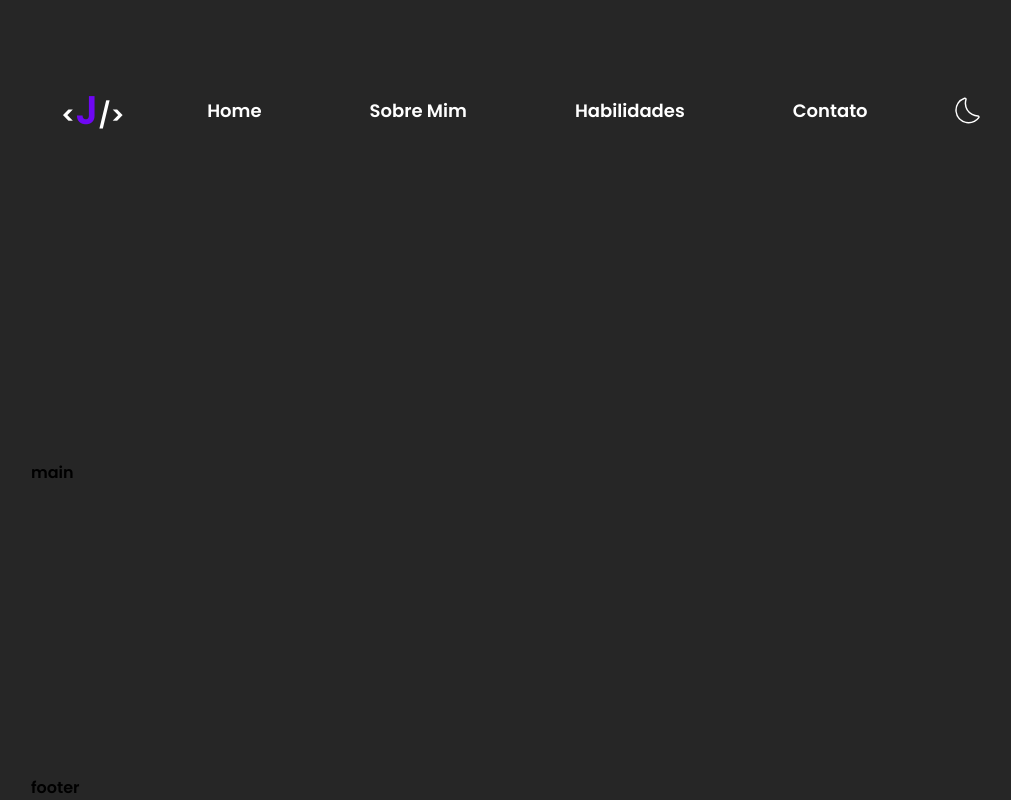
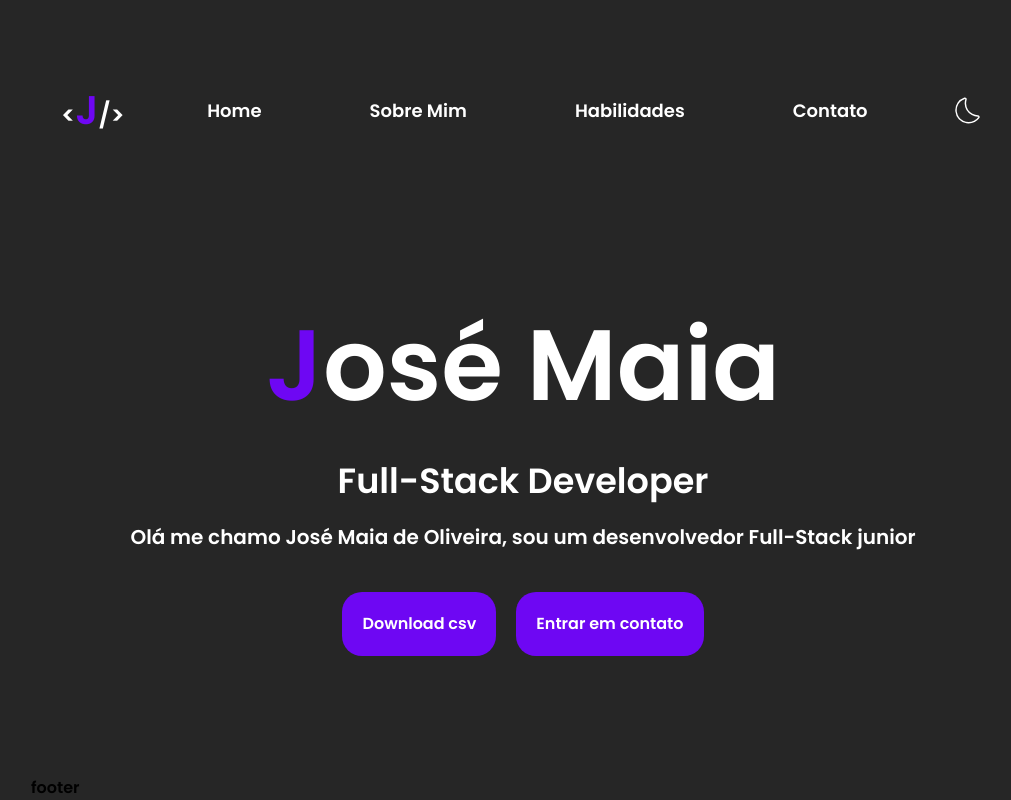
Before and after one commit to decker12w/PortifolioNextJs, a Next.js app: page / in a window 1280 px wide. Shown: the whole page, without its empty margins (117-1128 px from the left). Built offline with nearby package versions, Linux system fonts and the light colour scheme.

Commit message:
feat:add some text and styles main

```diff
--- /dev/null
+++ b/src/app/Home.module.css
@@ -0,0 +1,52 @@
+.container1 {
+	display: flex;
+	flex-direction: column;
+	align-items: center;
+	justify-content: center;
+	gap: 40px;
+}
+
+.container2 {
+	display: flex;
+	flex-direction: column;
+	align-items: center;
+	justify-content: center;
+	gap: 15px;
+}
+
+.container3 {
+	display: flex;
+	flex-direction: column;
+	align-items: center;
+	justify-content: center;
+	gap: 15px;
+}
+
+.container4 {
+	display: flex;
+	align-items: center;
+	justify-content: center;
+	gap: 20px;
+}
+
+.title1 {
+	font-size: 100px;
+	font-weight: bold;
+	color: white;
+}
+
+.title2 {
+	font-size: 35px;
+	font-weight: 300;
+	color: white;
+}
+
+.paragraph {
+	font-size: 20px;
+	color: white;
+	font-weight: 300;
+	text-align: center;
+}
+.char {
+	color: var(--purpleSoft);
+}
--- a/src/app/page.tsx
+++ b/src/app/page.tsx
@@ -1,5 +1,24 @@
-import Image from "next/image";
+import Button from "../components/home/Button";
+import Style from "./Home.module.css";
 
 export default function Home() {
-	return <main>main</main>;
+	return (
+		<main className={Style.container1}>
+			<div className={Style.container2}>
+				<h1 className={Style.title1}>
+					<span className={Style.char}>J</span>osé Maia
+				</h1>
+				<div className={Style.container3}>
+					<h2 className={Style.title2}>Full-Stack Developer</h2>
+					<p className={Style.paragraph}>
+						Olá me chamo José Maia de Oliveira, sou um desenvolvedor Full-Stack junior
+					</p>
+				</div>
+			</div>
+			<div className={Style.container4}>
+				<Button text={"Download csv"}></Button>
+				<Button text={"Entrar em contato"}></Button>
+			</div>
+		</main>
+	);
 }
--- /dev/null
+++ b/src/components/home/Button.module.css
@@ -0,0 +1,8 @@
+.button {
+	padding: 20px;
+	border-radius: 20px;
+	background-color: var(--purpleSoft);
+	color: white;
+	font-weight: bold;
+	text-align: center;
+}
--- /dev/null
+++ b/src/components/home/Button.tsx
@@ -0,0 +1,9 @@
+import Style from "./Button.module.css";
+
+interface ButtonProps {
+	text: string;
+}
+
+export default function Button({ text }: ButtonProps) {
+	return <button className={Style.button}>{text}</button>;
+}
```
